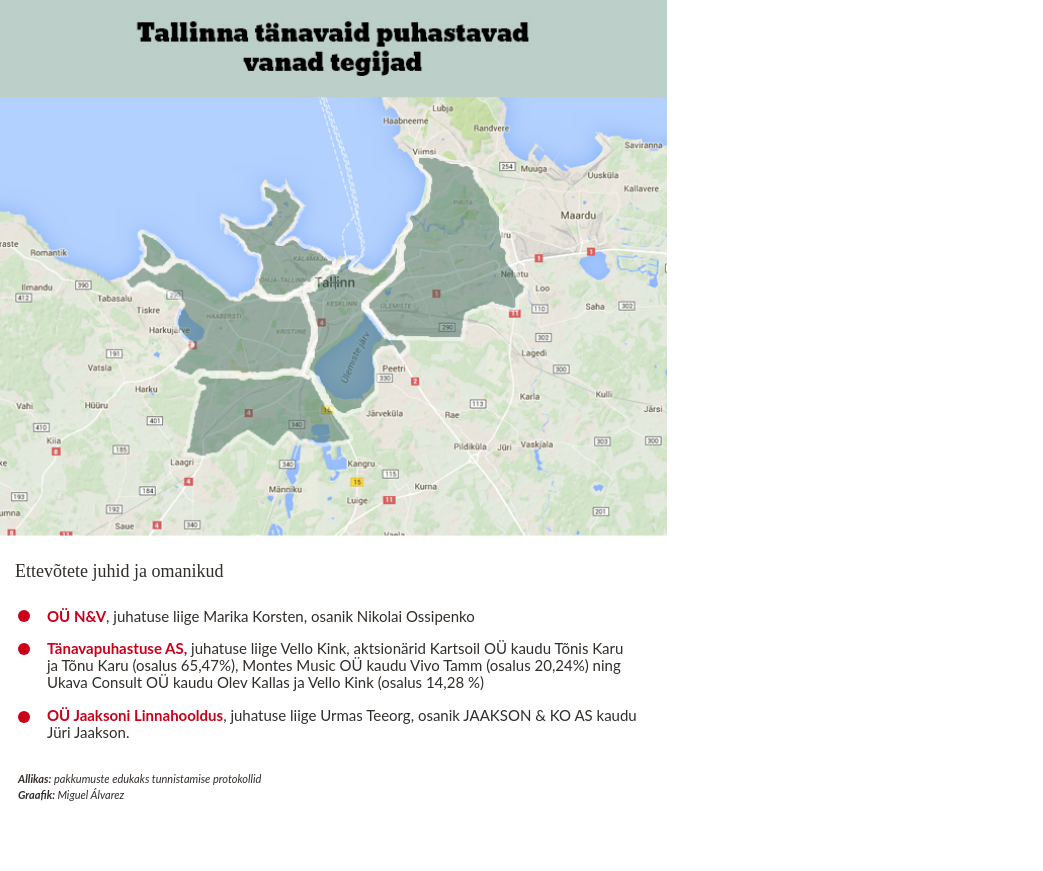
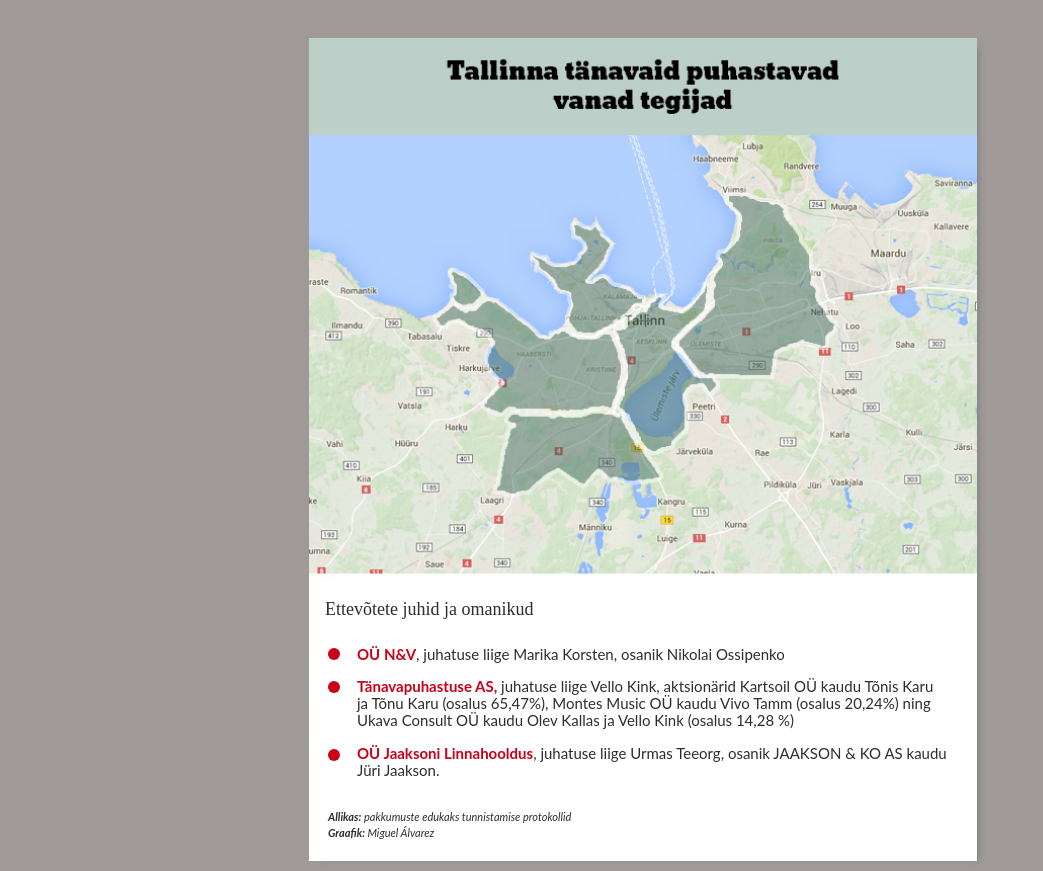
Before and after one commit to malvarezap/malvarezap.github.io, a plain HTML site: page infographics/Tallinna/linnaosad.html in a window 1280 px wide. Shown: the whole page, without its empty margins (0-1043 px from the left). Before the commit the page ends 833 px from the top, so only its background shows below. Drawn offline with Linux system fonts and the light colour scheme.

Commit message:
infographics css

```diff
--- a/infographics/Tallinna/linnaosad.html
+++ b/infographics/Tallinna/linnaosad.html
@@ -3,12 +3,17 @@
 <head>
 	<meta http-equiv="Content-Type" content="text/html; charset=utf-8"/>
 	<meta http-equiv="X-UA-Compatible" content="IE=Edge"/>
-	<title>Untitled</title>
+	<title>Malvarezap's Infographic</title>
 <!--Adobe Edge Runtime-->
     <script type="text/javascript" charset="utf-8" src="edge_includes/edge.6.0.0.min.js"></script>
     <style>
         .edgeLoad-EDGE-280027541 { visibility:hidden; }
     </style>
+    <style type="text/css">
+body {
+background-color: #9F9A97;
+}
+</style>
 <script>
    AdobeEdge.loadComposition('linnaosad', 'EDGE-280027541', {
     scaleToFit: "none",
@@ -20,10 +25,11 @@
 }, {"dom":{}}, {"style":{"${symbolSelector}":{"isStage":"true","rect":["undefined","undefined","660px","813px"],"fill":["rgba(255,255,255,1)"]}},"dom":{}});
 </script>
 <!--Adobe Edge Runtime End-->
-
+<style type="text/css"></style>
 </head>
-<body style="margin:0;padding:0;">
-	<div id="Stage" class="EDGE-280027541">
+<body>
+	<div id="Stage" class="EDGE-280027541" style="margin-left: auto;
+margin-right: auto; margin-top: 3%; box-shadow: 10px 10px 5px #888888">
 	</div>
 </body>
 </html>
```
